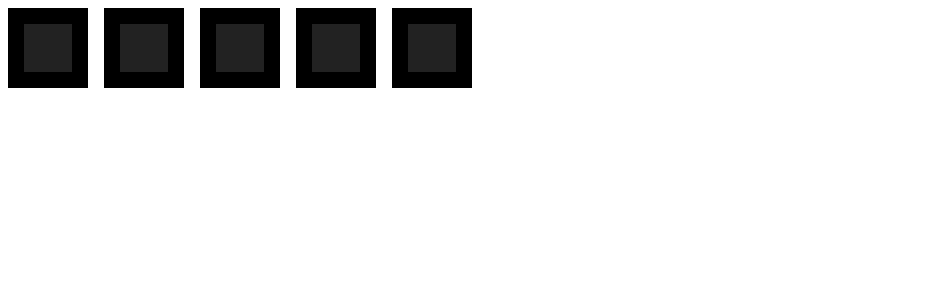
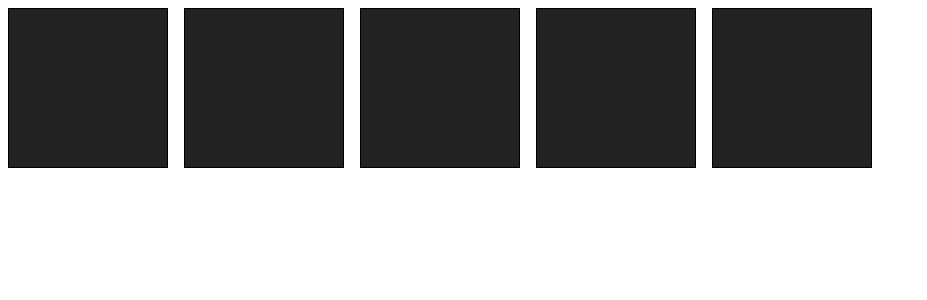
Before and after one commit to brandonfelty/react_tutorial, a React (Create React App) app: page /boxes in a window 1280 px wide. Shown: the top 300 px of the page, without its empty margins (0-927 px from the left). Built offline with nearby package versions, Linux system fonts and the light colour scheme.

Commit message:
make squares bigger

```diff
--- a/src/pages/Boxes.css
+++ b/src/pages/Boxes.css
@@ -1,7 +1,7 @@
 .box {
-  border: 1rem solid;
-  height: 5rem;
-  width: 5rem;
+  border: 0.1rem solid;
+  height: 10rem;
+  width: 10rem;
   margin: 0.5rem;
   background: transparent;;
   display:  inline-block;
```
